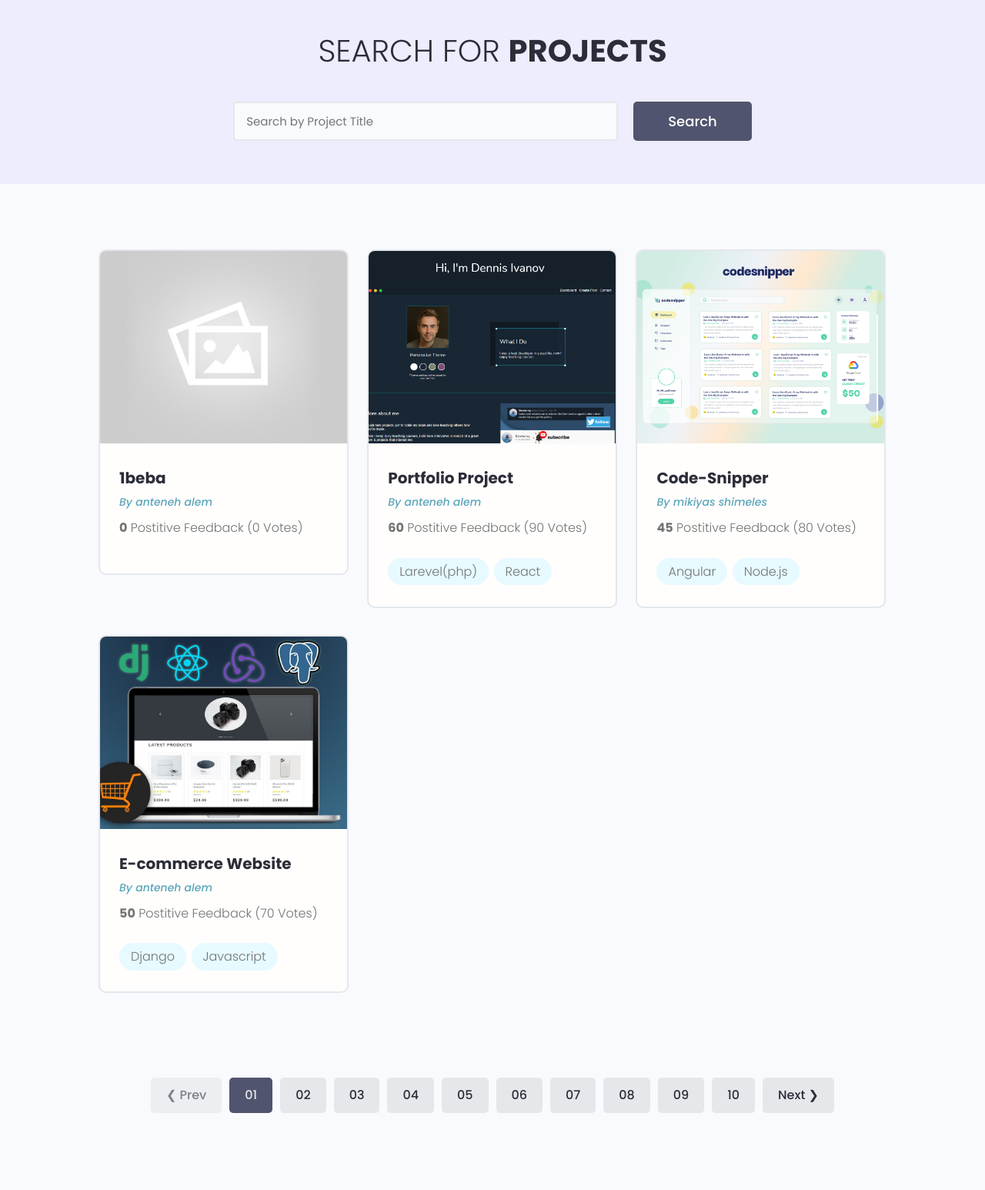
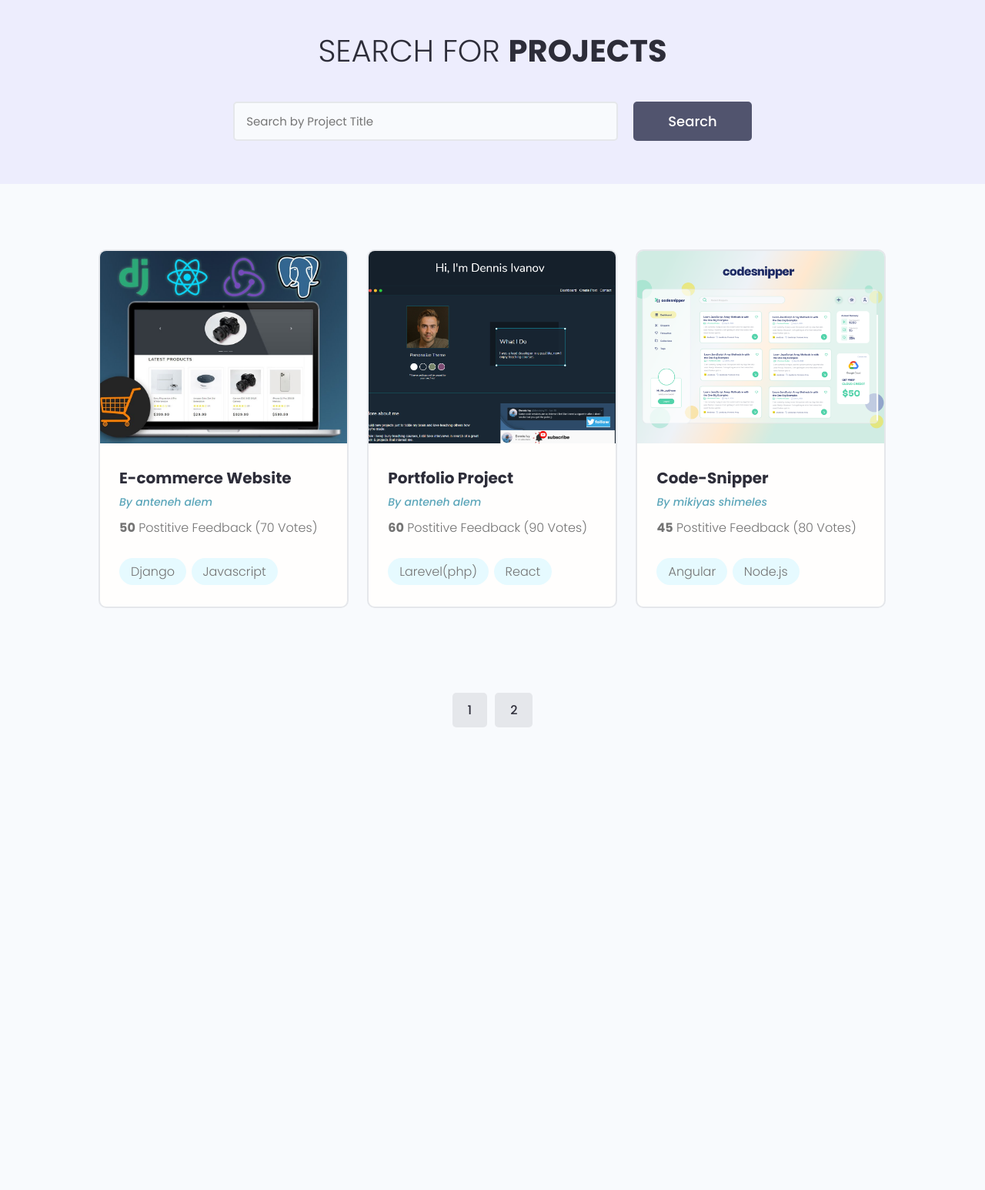
Before and after one commit to beba2123/Django-project, a Django app: page /projects/ in a window 1280 px wide. Shown: the part 80-1626 px from the top of the page at 77% size. After the commit the page ends 1025 px from the top, so only its background shows below. Run offline with Django 4.2, Linux system fonts and the light colour scheme; data comes from the database, SQL or seed files in the repository; both versions use the stored data as it was after the commit; some libraries are stand-ins or nearby versions.

Commit message:
pagination

```diff
--- a/projects/models.py
+++ b/projects/models.py
@@ -17,6 +17,11 @@ class Project(models.Model):
                          primary_key=True, editable=False)
       def __str__(self):#..this is used to change the project title  into string form
          return self.title
+
+      class Meta:
+          ordering = ['created'] #used for ascending the Project based on the time it is posted
+
+
 class Review(models.Model):
      VOTE_TYPE=(
      ('up','up vote'), #this means (actual value, human readable value)
--- a/projects/templates/projectss/projects.html
+++ b/projects/templates/projectss/projects.html
@@ -57,18 +57,9 @@
 
     <div class="pagination">
       <ul class="container">
-        <li><a href="#" class="btn btn--disabled">&#10094; Prev</a></li>
-        <li><a href="#" class="btn btn--sub">01</a></li>
-        <li><a href="#" class="btn">02</a></li>
-        <li><a href="#" class="btn">03</a></li>
-        <li><a href="#" class="btn">04</a></li>
-        <li><a href="#" class="btn">05</a></li>
-        <li><a href="#" class="btn">06</a></li>
-        <li><a href="#" class="btn">07</a></li>
-        <li><a href="#" class="btn">08</a></li>
-        <li><a href="#" class="btn">09</a></li>
-        <li><a href="#" class="btn">10</a></li>
-        <li><a href="#" class="btn">Next &#10095;</a></li>
+          {% for page in paginator.page_range%}
+          <li><a href="?page={{page}}"  class="btn">{{page}}</a></li>
+          {% endfor %}
       </ul>
     </div>
   </main>
--- a/projects/views.py
+++ b/projects/views.py
@@ -5,13 +5,26 @@ from.models import  Project , Tag
 from .forms import ProjectForm
 from  django.db.models import Q
 from  .utils import searchProject
-
+from django.core.paginator import Paginator  , PageNotAnInteger  , EmptyPage
 
 
 
 def projects(request):
     projects, search_query = searchProject(request)
-    context = {'projects':projects ,'search_query': search_query}
+
+    page= request.GET.get('page')
+    result= 3
+    paginator = Paginator(projects, result) #this is used for  list 3 projects per all projects.
+
+    try:
+        projects= paginator.page(page) #this is used for listing the 3-projects per page.
+    except PageNotAnInteger:
+        page=1
+        projects= paginator.page(page)
+    except EmptyPage:
+       page = paginator.num_pages  #used for giving the last page in my webite.
+       projects = paginator.page(page)
+    context = {'projects':projects ,'search_query': search_query , 'paginator': paginator}
     return render(request,'projectss/projects.html',context)
 def project(request,pk):
     projectobj=Project.objects.get(id=pk)
```
Also changed, not shown: db.sqlite3.
